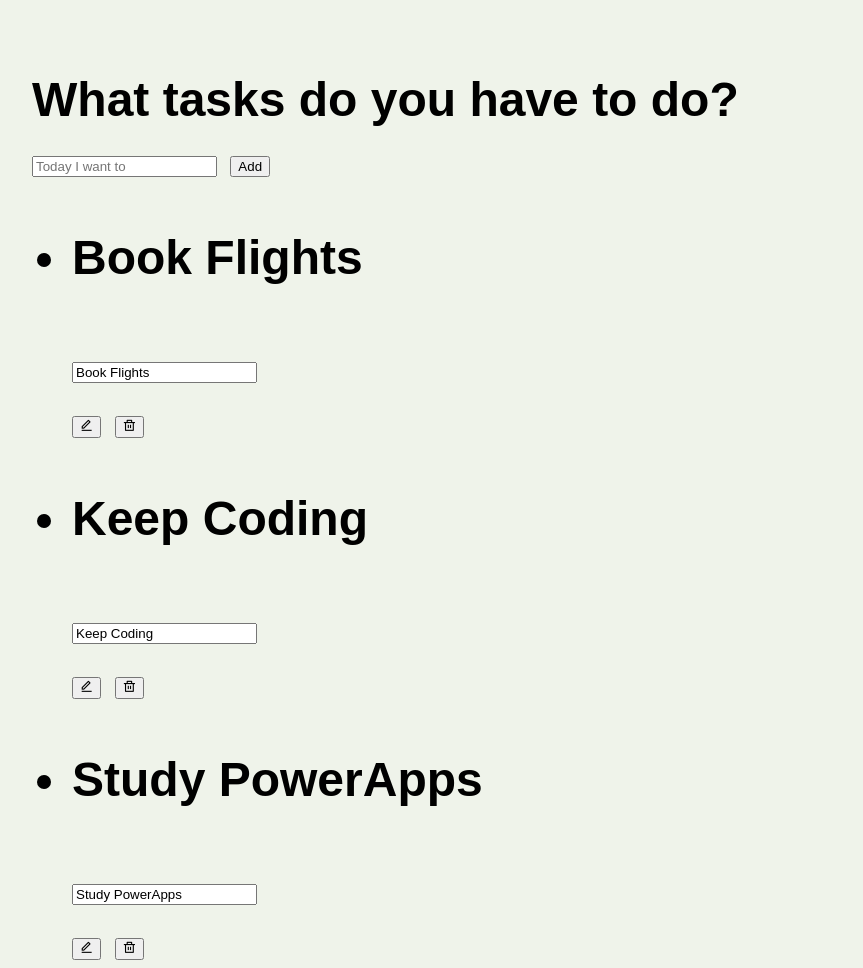
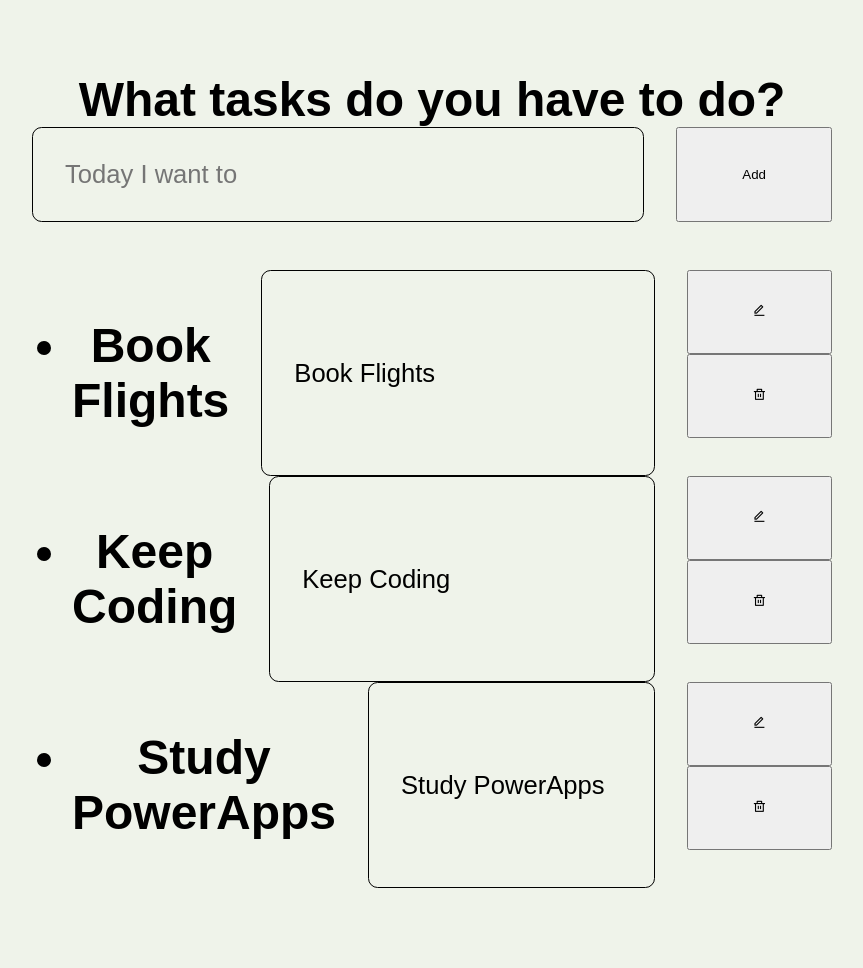
Before and after one commit to yogsp294/To-Do-List, a plain HTML site: page index.html in a window 1280 px wide. Shown: the whole page, without its empty margins (208-1071 px from the left). Drawn offline with nearby package versions, Linux system fonts and the light colour scheme.

Commit message:
button and icons styling

```diff
--- a/style.css
+++ b/style.css
@@ -13,3 +13,42 @@ body{
   max-width: 50rem;
   margin: 2rem auto;
   }
+
+  .title{
+    text-align: center;
+    margin-bottom: 4rem;
+  }
+
+  .form {
+    width: 100%;
+  }
+
+.form-group {
+  width: 100%;
+  position: relative;
+  display: flex;
+  gap: 2rem;
+}
+
+.form-input {
+  display: flex;
+  width: 100%;
+  flex:auto;
+  background-color: transparent;
+  border: 0.1rem solid;
+  border-radius: 0.6rem;
+  padding: 2rem;
+  font-size: 1.6rem;
+  font-family: inherit;
+  transition: border-color 0.3s ease-in-out;
+}
+
+.form-input:hover,
+.form-input:focus {
+  border-color: black;
+}
+
+.btn {
+  padding: 2rem 4rem;
+
+}
```
